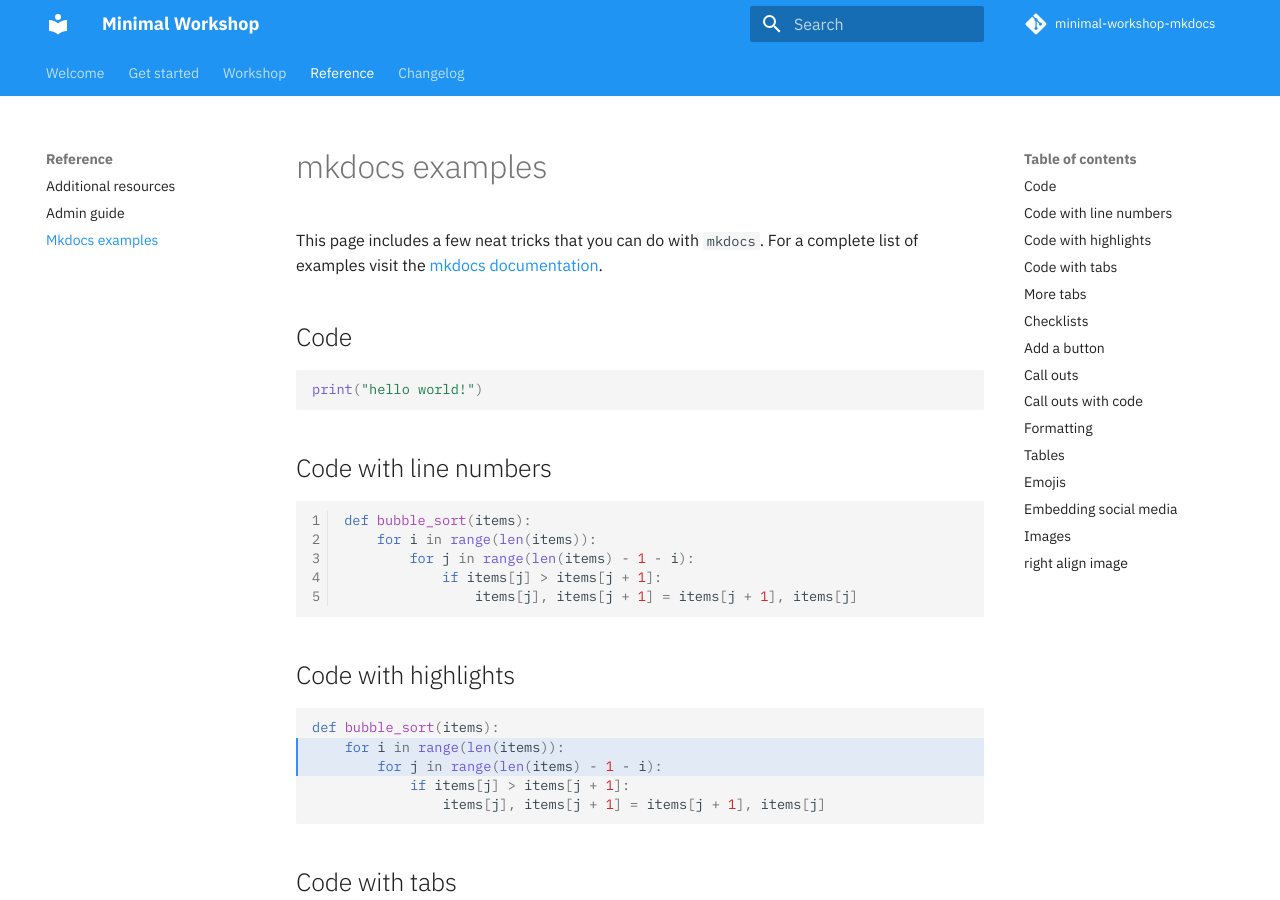
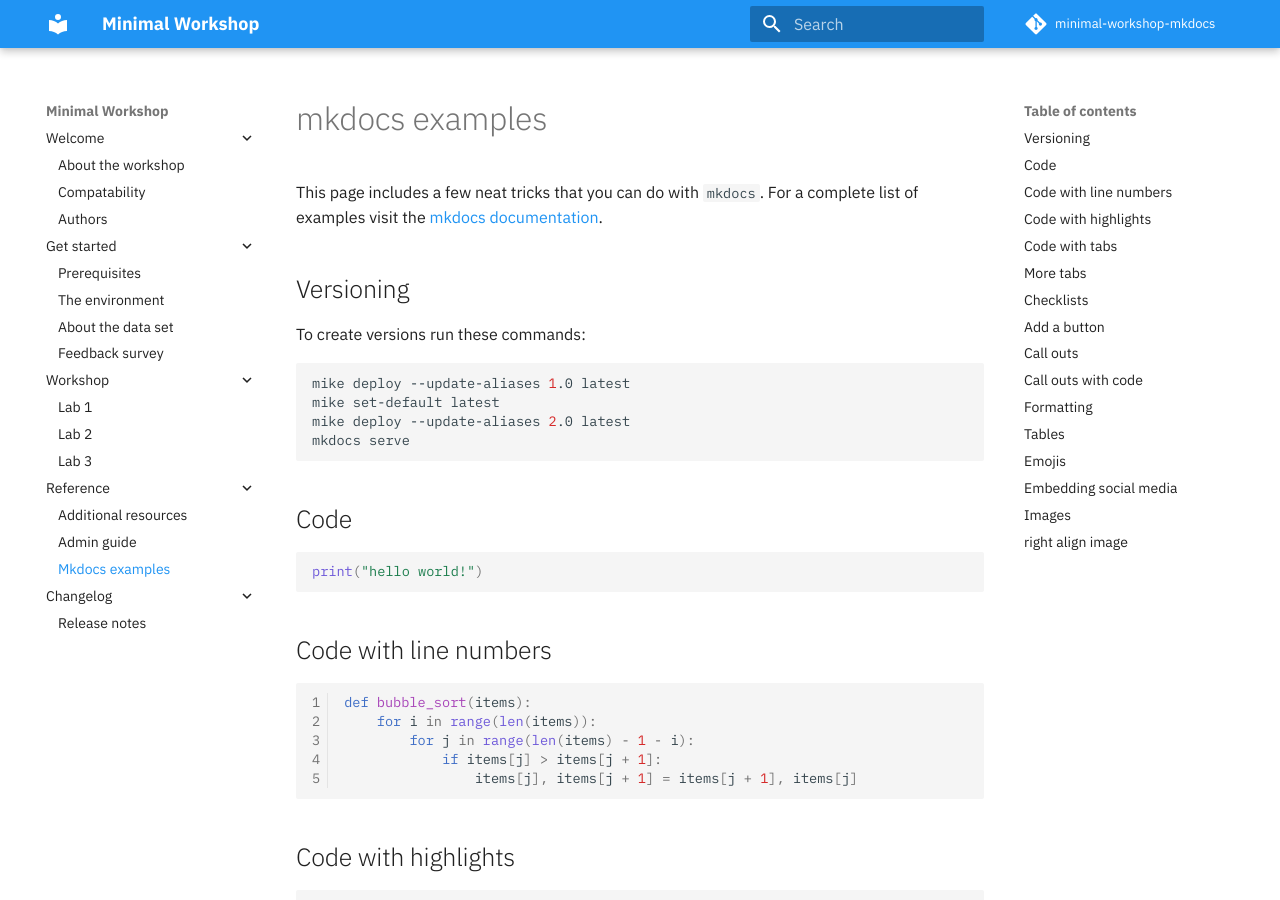
Before and after one commit to stevemar/minimal-workshop-mkdocs, an MkDocs documentation site: the page built from docs/reference/mkdocs.md, in a window 1280 px wide and 900 px high. Built offline with MkDocs 1.6.1 and Material for MkDocs 9.7.7, drawn with Linux system fonts in a browser that asks for light colours; emoji names are drawn with the system emoji font; comment, search, counter and statistics services are not loaded; the version menu is left out.

Commit message:
add versioning

````diff
--- a/docs/reference/mkdocs.md
+++ b/docs/reference/mkdocs.md
@@ -1,6 +1,17 @@
 # mkdocs examples
 
 This page includes a few neat tricks that you can do with `mkdocs`. For a complete list of examples visit the [mkdocs documentation](https://squidfunk.github.io/mkdocs-material-insiders/reference/abbreviations/).
+
+## Versioning
+
+To create versions run these commands:
+
+```bash
+mike deploy --update-aliases 1.0 latest
+mike set-default latest
+mike deploy --update-aliases 2.0 latest
+mkdocs serve
+```
 
 ## Code
 
--- a/mkdocs.yml
+++ b/mkdocs.yml
@@ -48,8 +48,9 @@
   icon:
     logo: material/library
   features:
-    - navigation.tabs
-    #- navigation.instant
+    #- navigation.tabs
+    - navigation.instant
+    - navigation.expand
   palette:
     scheme: default
     primary: blue
@@ -72,6 +73,8 @@
       link: https://www.youtube.com/user/developerworks
     - icon: fontawesome/brands/dev
       link: https://dev.to/ibmdeveloper
+  version:
+    provider: mike
 
 # Extensions
 markdown_extensions:
````
